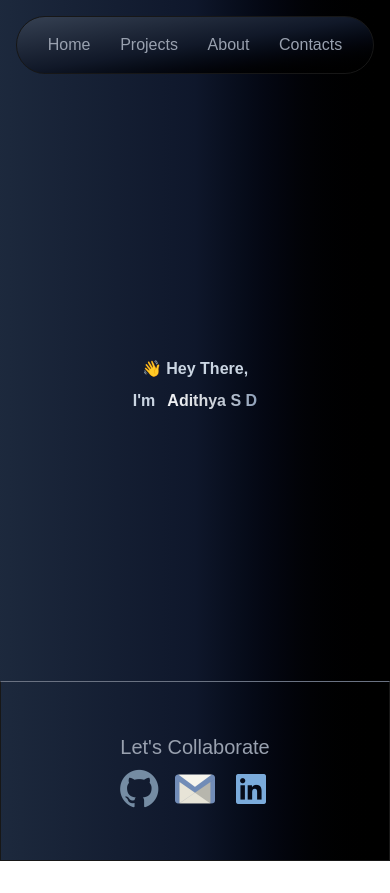
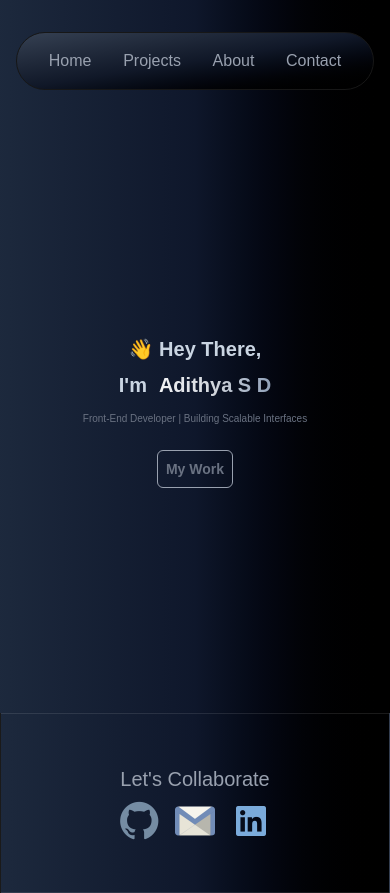
Before and after one commit to adithyasd10/portfolio-next, a Next.js app: page / in a window 390 px wide. Before the commit the page ends 861 px from the top, so only its background shows below. Built offline with nearby package versions, Linux system fonts and the light colour scheme.

Commit message:
Updated Hero section,added button and a subheading

```diff
--- a/components/Footer.tsx
+++ b/components/Footer.tsx
@@ -4,7 +4,7 @@ import React from 'react'
 
 const Footer = () => {
   return (
-    <section className='flex justify-center items-center w-screen mx-auto h-45 bg-gradient-to-r from-slate-800 via-slate-900 to-black border border-t-gray-500 '>
+    <section className='flex justify-center items-center w-screen mx-auto h-45 bg-gradient-to-r from-slate-800 via-slate-900 to-black border border-white/10 bg-white/5 backdrop-blur-md shadow-lg '>
         <div className='flex flex-col justify-center items-center gap-2'>
             <h1 className='text-gray-400 text-xl lg:text-2xl transition-all duration-400'>Let's Collaborate </h1>
             <div className='flex flex-row gap-4'>
--- a/components/Hero.tsx
+++ b/components/Hero.tsx
@@ -1,21 +1,34 @@
 import React from 'react'
 import TechStack from './TechStack'
+import Link from 'next/link'
 
 const Hero = () => {
   return (
-    <div className="flex justify-center flex-col items-center h-[70vh] text-center font-bold">
-  <h1 className="text-center sm:text-3xl md:text-4xl lg:text-5xl xl:text-6xl text-slate-300 font-bold sm:font-light">
+    <div className="flex justify-center flex-col items-center h-[70vh] text-center font-bold ">
+  <h1 className="text-center text-xl sm:text-3xl md:text-4xl lg:text-5xl xl:text-6xl text-slate-300 font-bold sm:font-light">
     👋 Hey There,
   </h1>
 
   <div className="flex flex-row gap-3 text-center">
-    <h1 className="pt-2 sm:text-3xl md:text-4xl lg:text-5xl xl:text-6xl text-slate-300 font-bold sm:font-light">
+    <h1 className="pt-2 text-xl sm:text-3xl md:text-4xl lg:text-5xl xl:text-6xl text-slate-300 font-bold sm:font-light">
       I'm
     </h1>
 
-    <h1 className="sm:p-2 pt-2 sm:text-3xl md:text-4xl lg:text-5xl xl:text-6xl text-transparent bg-clip-text bg-gradient-to-r from-gray-100 via-gray-300 to-slate-400 hover:hover:scale-95 hover:transition-transform font-extrabold transition-all duration-500">
+    <h1 className="sm:p-2 pt-2 text-xl sm:text-3xl md:text-4xl lg:text-5xl xl:text-6xl text-transparent bg-clip-text bg-gradient-to-r from-gray-100 via-gray-300 to-slate-400 hover:hover:scale-95 hover:transition-transform font-extrabold transition-all duration-500">
        Adithya S D
     </h1>
+  </div>
+  <p className='my-1 p-2 font-normal text-gray-500 text-[10px] sm:text-[13px] lg:text-xl lg:my-4 '>
+    Front-End Developer | Building Scalable Interfaces
+  </p>
+  <div className='flex flex-row justify-center items-center gap-2'>
+    <Link href="/projects">
+      <button className="relative overflow-hidden group rounded-md border border-gray-400 text-gray-500 hover:text-gray-300 transition-all duration-300 hover:scale-105 text-sm px-2 py-2 md:px-6 md:py-4 my-3">
+        <span className="absolute inset-0 w-0 group-hover:w-full transition-all duration-300 bg-gradient-to-r from-[#948979]/10 to-[#DFD0B8]/10"></span>
+        <span className="relative z-10">My Work</span>
+      </button>
+    </Link>
+
   </div>
 </div>
 
--- a/components/Navbar.tsx
+++ b/components/Navbar.tsx
@@ -3,8 +3,8 @@ import React from 'react'
 
 const Navbar = () => {
   return (
-    <main className="flex justify-center p-4 bg-gradient-to-r from-slate-800 via-slate-900 to-black ">
-      <nav className="flex justify-around items-center p-4 w-sm bg-gradient-to-br from-gray-700 via-gray-900 to-black flex-row border border-neutral-900 rounded-4xl text-gray-400 backdrop-blur-md hover:scale-105 transition-all duration-400 ">
+    <main className="flex justify-center p-4 bg-gradient-to-r from-slate-800 via-slate-900 to-black">
+      <nav className="flex justify-around items-center p-4 w-sm md:w-md bg-gradient-to-br from-gray-700 via-gray-900 to-black flex-row border border-neutral-900 rounded-4xl text-gray-400 backdrop-blur-md hover:scale-105 transition-all duration-400 my-4">
         <Link href="/" className="hover:text-slate-500">
           <button>Home</button>
         </Link>
@@ -14,8 +14,8 @@ const Navbar = () => {
         <Link href="/about" className="hover:text-slate-500">
           <button>About</button>
         </Link>
-        <Link href="/contacts" className="hover:text-slate-500">
-          <button>Contacts</button>
+        <Link href="/contact" className="hover:text-slate-500">
+          <button>Contact</button>
         </Link>
       </nav>
     </main>
```
Also changed, not shown: app/contact/page.tsx (renamed from app/contacts/page.tsx).
